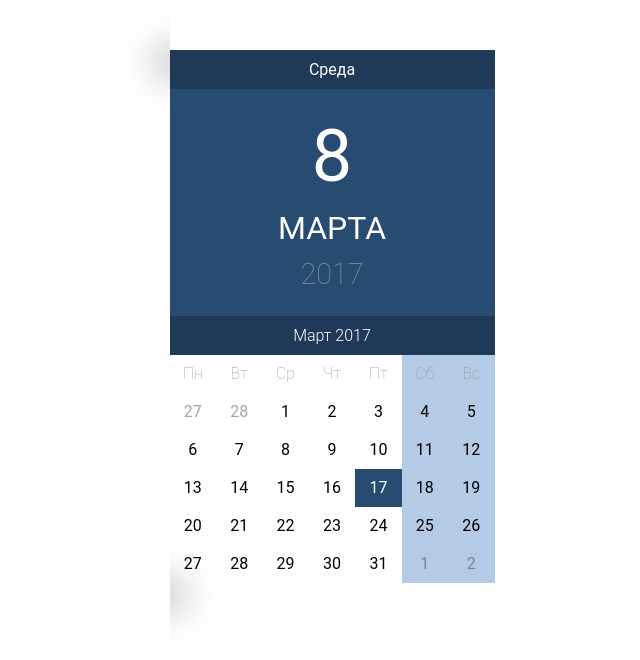
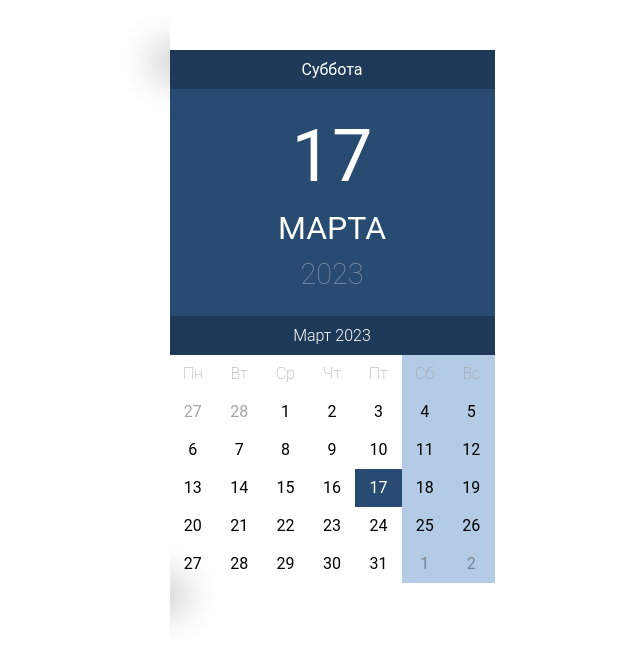
Before and after one commit to ioalpatov-education/calendar, a React (Create React App) app: page / in a window 1280 px wide. Shown: the top 660 px of the page, without its empty margins (308-948 px from the left). Built offline with nearby package versions, Linux system fonts and the light colour scheme.

Commit message:
добавлен вывод хеддера календаря для текущей даты

```diff
--- a/src/App.js
+++ b/src/App.js
@@ -2,7 +2,9 @@ import Calendar from "./components/Calendar";
 import "./App.css";
 
 function App() {
-  return <Calendar date={new Date()} />;
+  const currentDate = new Date();
+
+  return <Calendar date={currentDate} />;
 }
 
 export default App;
--- a/src/components/Calendar/CalendarHeader.jsx
+++ b/src/components/Calendar/CalendarHeader.jsx
@@ -1,20 +1,24 @@
 import PropTypes from "prop-types";
 
-const CalendarHeader = ({ date }) => {
+const CalendarHeader = ({ currentDate }) => {
+  const { year, month, week, day } = currentDate;
+
   return (
     <>
       <div className="ui-datepicker-material-header">
-        <div className="ui-datepicker-material-day">Среда</div>
+        <div className="ui-datepicker-material-day">{week}</div>
         <div className="ui-datepicker-material-date">
-          <div className="ui-datepicker-material-day-num">8</div>
-          <div className="ui-datepicker-material-month">Марта</div>
-          <div className="ui-datepicker-material-year">2017</div>
+          <div className="ui-datepicker-material-day-num">{day}</div>
+          <div className="ui-datepicker-material-month">
+            {month.nameInGenitive}
+          </div>
+          <div className="ui-datepicker-material-year">{year}</div>
         </div>
       </div>
       <div className="ui-datepicker-header">
         <div className="ui-datepicker-title">
-          <span className="ui-datepicker-month">Март</span>&nbsp;
-          <span className="ui-datepicker-year">2017</span>
+          <span className="ui-datepicker-month">{month.name}</span>&nbsp;
+          <span className="ui-datepicker-year">{year}</span>
         </div>
       </div>
     </>
@@ -22,7 +26,15 @@ const CalendarHeader = ({ date }) => {
 };
 
 CalendarHeader.propTypes = {
-  date: PropTypes.instanceOf(Date).isRequired,
+  currentDate: PropTypes.shape({
+    year: PropTypes.number.isRequired,
+    month: PropTypes.shape({
+      nameInGenitive: PropTypes.string.isRequired,
+      name: PropTypes.string.isRequired,
+    }),
+    week: PropTypes.string.isRequired,
+    day: PropTypes.number.isRequired,
+  }),
 };
 
 export default CalendarHeader;
--- a/src/components/Calendar/CalendarUtils.js
+++ b/src/components/Calendar/CalendarUtils.js
@@ -1,18 +1,4 @@
-export const getWeeksWithDays = (date) => {
-  let weeksList = [];
-  let calendarDays = getCalendarDays(date);
-  const numberOfWeeks = Math.ceil(calendarDays.length / 7);
-
-  for (let i = 1; i <= numberOfWeeks; i++) {
-    let start = (i - 1) * 7;
-    let end = i * 7;
-    weeksList.push({
-      days: calendarDays.slice(start, end),
-    });
-  }
-
-  return weeksList;
-};
+import { daysOfWeek, listOfMonths } from "../../store/defaultCalendarData";
 
 const getCalendarDays = (date) => {
   const listOfDays = [];
@@ -65,3 +51,33 @@ const getCalendarDays = (date) => {
 
   return listOfDays.reverse();
 };
+
+export const getWeeksWithDays = (date) => {
+  let weeksList = [];
+  let calendarDays = getCalendarDays(date);
+  const numberOfWeeks = Math.ceil(calendarDays.length / 7);
+
+  for (let i = 1; i <= numberOfWeeks; i++) {
+    let start = (i - 1) * 7;
+    let end = i * 7;
+    weeksList.push({
+      days: calendarDays.slice(start, end),
+    });
+  }
+
+  return weeksList;
+};
+
+export const getCurrentDate = (date) => {
+  const year = date.getFullYear();
+  const month = listOfMonths[date.getMonth()];
+  const week = daysOfWeek[date.getDay()].name;
+  const day = date.getDate();
+
+  return {
+    year,
+    month,
+    week,
+    day,
+  };
+};
--- a/src/components/Calendar/index.jsx
+++ b/src/components/Calendar/index.jsx
@@ -1,10 +1,11 @@
 import CalendarHeader from "./CalendarHeader";
-import { daysOfWeek, listOfMonths } from "../../store/defaultCalendarData";
+import { daysOfWeek } from "../../store/defaultCalendarData";
+import { getWeeksWithDays, getCurrentDate } from "./CalendarUtils";
 import PropTypes from "prop-types";
-import { getWeeksWithDays } from "./CalendarUtils";
 
 const Calendar = ({ date }) => {
   const weeksWithDays = getWeeksWithDays(date);
+  const currentDate = getCurrentDate(date);
 
   const headThs = daysOfWeek.map((day) => {
     return (
@@ -34,7 +35,7 @@ const Calendar = ({ date }) => {
 
   return (
     <div className="ui-datepicker">
-      <CalendarHeader date={date} />
+      <CalendarHeader currentDate={currentDate} />
       <table className="ui-datepicker-calendar">
         <colgroup>
           <col />
```
